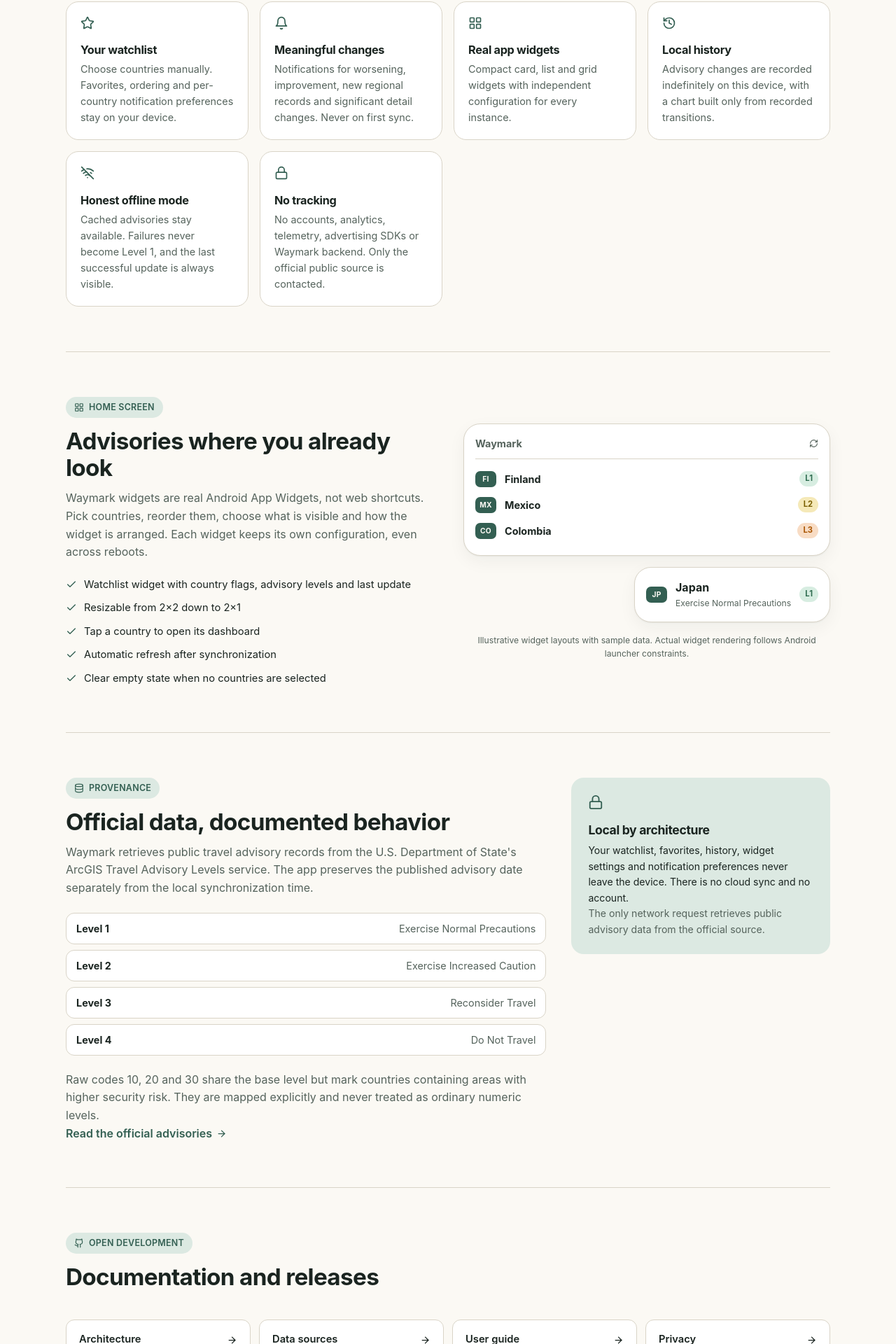
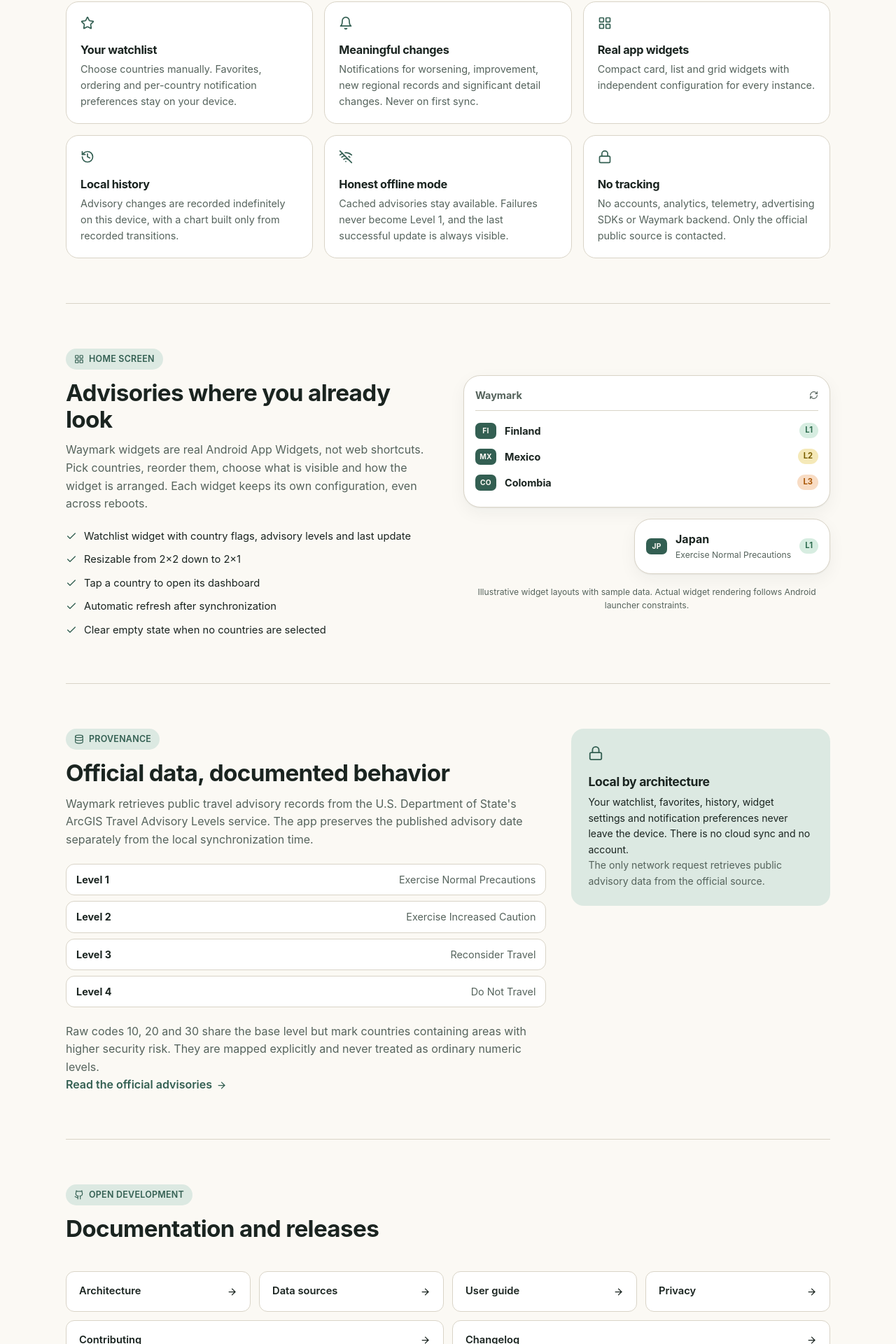
Before and after one commit to KusokMedi/waymark, a React (Vite) app in the folder website/: page / in a window 1280 px wide. Shown: the part 917-2837 px from the top of the page at 70% size. Built offline with nearby package versions, Linux system fonts and the light colour scheme.

Commit message:
feat: use flexbox for feature and docs grids to fill space evenly

```diff
--- a/website/src/styles.css
+++ b/website/src/styles.css
@@ -691,9 +691,15 @@ a {
 /* Features */
 
 .feature-grid {
-  display: grid;
-  grid-template-columns: repeat(auto-fit, minmax(250px, 1fr));
+  display: flex;
+  flex-wrap: wrap;
   gap: 16px;
+}
+
+.feature-grid > * {
+  flex: 1 1 280px;
+  min-width: 0;
+  max-width: 100%;
 }
 
 .feature {
@@ -943,9 +949,15 @@ a {
 /* Docs */
 
 .docs-grid {
-  display: grid;
-  grid-template-columns: repeat(auto-fit, minmax(220px, 1fr));
+  display: flex;
+  flex-wrap: wrap;
   gap: 12px;
+}
+
+.docs-grid > * {
+  flex: 1 1 240px;
+  min-width: 0;
+  max-width: 100%;
 }
 
 .docs-grid a {
```
